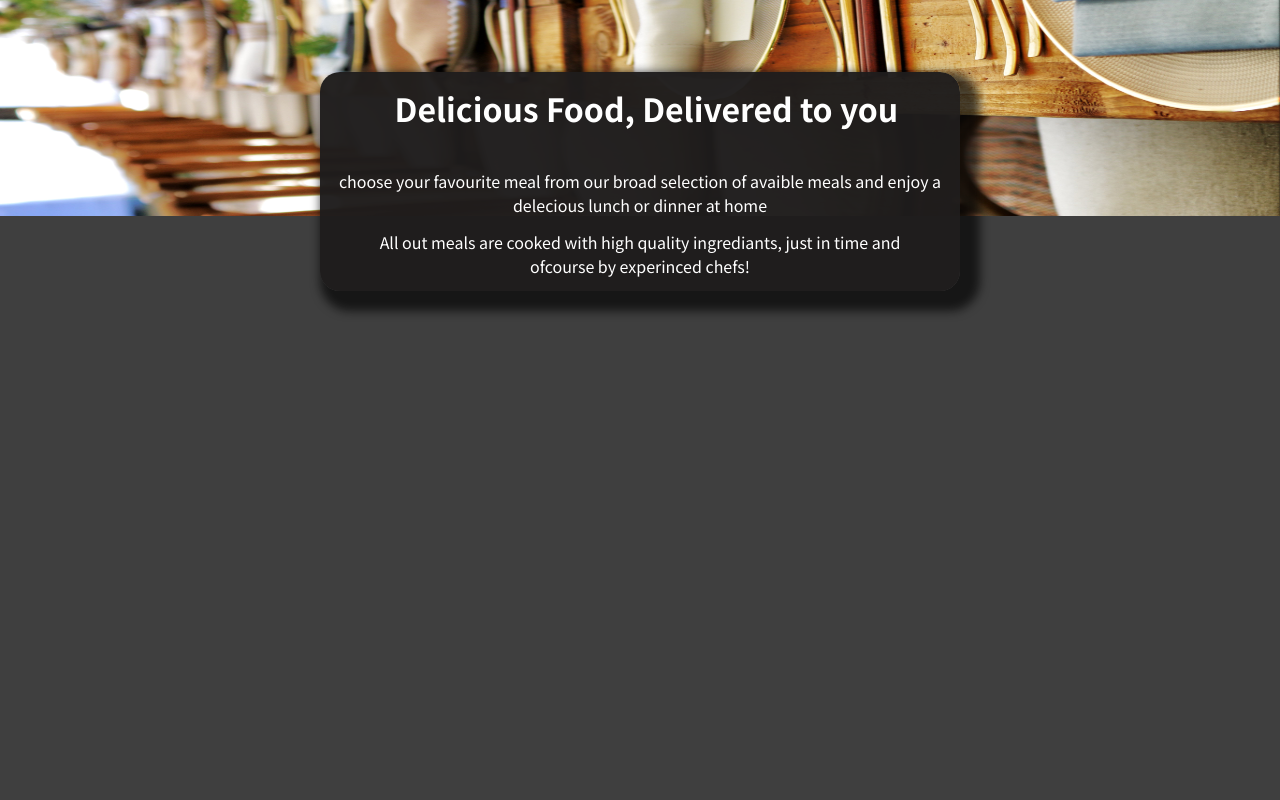
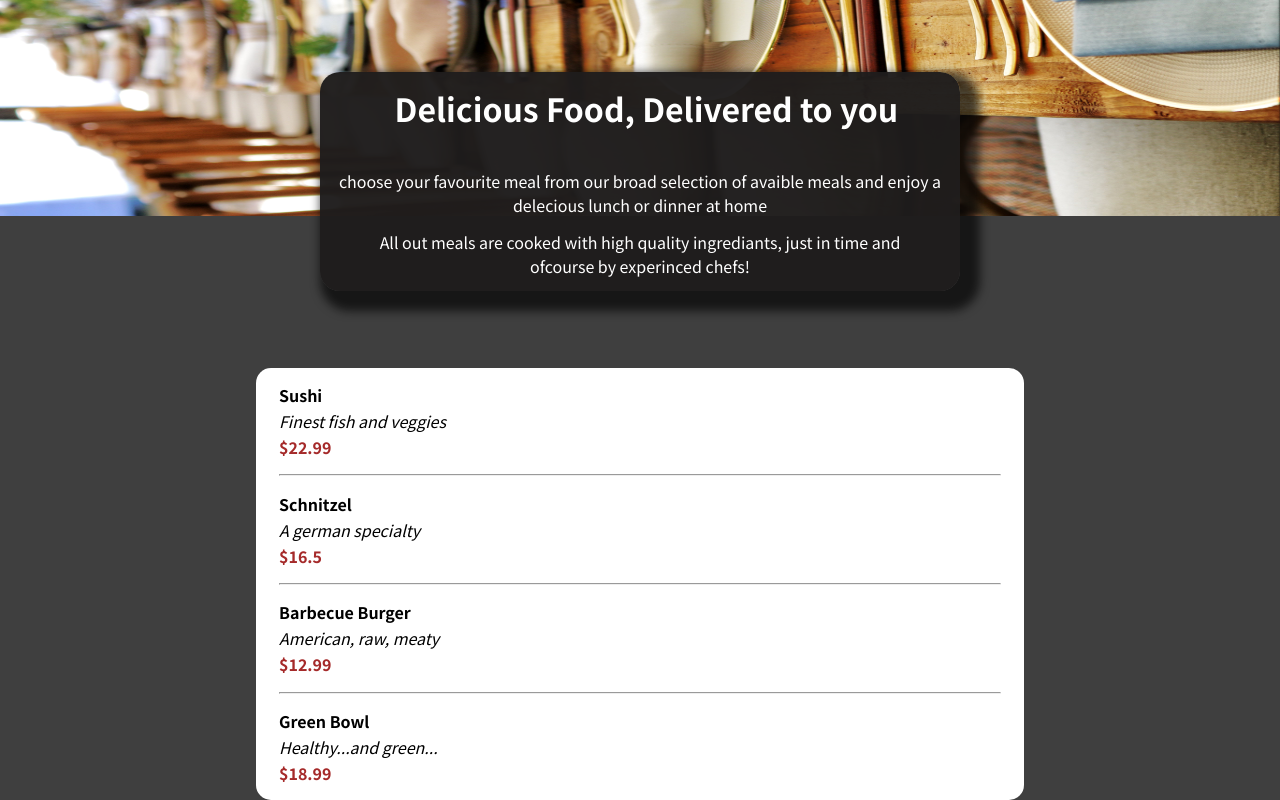
Before and after one commit to bhanu567/food-ordering-beta-app, a React (Create React App) app: page / in a window 1280 px wide. Shown: the part 248-1048 px from the top of the page. Before the commit the page ends 800 px from the top, so only its background shows below. Built offline with nearby package versions, Linux system fonts and the light colour scheme.

Commit message:
Added Item List

```diff
--- /dev/null
+++ b/src/components/MealsList.css
@@ -0,0 +1,28 @@
+.mealsList{
+    top: 77vh;
+    left: 20vw;
+    position:absolute;
+    width: 60%;
+    border-radius: 15px;
+    background-color: white;
+    color: black;
+    margin: auto;
+    padding: 1% 0%;
+
+}
+ul{
+    padding: 0%;
+    margin: 0%;
+}
+
+li{
+    margin: 2px 3%;
+    list-style-type: none;
+}
+hr{
+    margin: 2% 3%;
+    color: rgba(0, 0, 0, 0.276);
+}
+.price{
+    color: brown;
+}
--- /dev/null
+++ b/src/components/MealsList.js
@@ -0,0 +1,59 @@
+import React from "react";
+import "./MealsList.css"
+const Meals = [
+  {
+    id: 1,
+    name: "Sushi",
+    desc: "Finest fish and veggies",
+    price: 22.99,
+  },
+  {
+    id: 2,
+    name: "Schnitzel",
+    desc: "A german specialty",
+    price: 16.5,
+  },
+  {
+    id: 1,
+    name: "Barbecue Burger",
+    desc: "American, raw, meaty",
+    price: 12.99,
+  },
+  {
+    id: 1,
+    name: "Green Bowl",
+    desc: "Healthy...and green...",
+    price: 18.99,
+  },
+];
+const MealsList = () => {
+  const mealsList=Meals.map((meal, index) => {
+    if(index !==3)
+    return (
+        <ul>
+          <li>
+            <b>{meal.name}</b>
+          </li>
+          <li><i>{meal.desc}</i></li>
+          <li className="price">
+            <b>${meal.price}</b>
+          </li>
+          <hr></hr>
+        </ul>
+      );
+    else
+    return (
+        <ul>
+          <li>
+            <b>{meal.name}</b>
+          </li>
+          <li><i>{meal.desc}</i></li>
+          <li className="price">
+            <b>${meal.price}</b>
+          </li>
+        </ul>
+      );
+  });
+  return <div className="mealsList">{mealsList}</div>;
+};
+export default MealsList;
--- a/src/components/header.css
+++ b/src/components/header.css
@@ -0,0 +1,5 @@
+.m{
+    height: 1000px;
+    background-color: white;
+    color: black;
+}
--- a/src/components/header.js
+++ b/src/components/header.js
@@ -3,14 +3,17 @@ import Navigation from "./navigation";
 import mealsImage from "../assets/header_image.jpg"
 import "./header.css"
 import Summary from "./summary";
+import MealsList from "./MealsList";
 
 const Header = () => {
   return (
-    <div >
+    < >
       <Navigation></Navigation>
       <img className="mealsImage" src={mealsImage} alt="logo"></img>
       <Summary></Summary>
-    </div>
+      <MealsList></MealsList>
+
+    </>
   );
 };
 export default Header;
--- a/src/components/summary.css
+++ b/src/components/summary.css
@@ -10,7 +10,7 @@
   box-shadow: 10px 10px 10px 10px rgba(7, 7, 7, 0.717);
   text-align: center;
 }
-h1 {
+.summary_header {
   margin-top: 2%;
   margin-bottom: 6%;
 }
--- a/src/components/summary.js
+++ b/src/components/summary.js
@@ -4,7 +4,7 @@ import "./summary.css";
 const Summary = () => {
   return (
     <div className="border_box">
-      <h1>Delicious Food, Delivered to you</h1>
+      <h1 className="summary_header">Delicious Food, Delivered to you</h1>
 
       <p className="first">
         choose your favourite meal from our broad selection of avaible meals and
```
